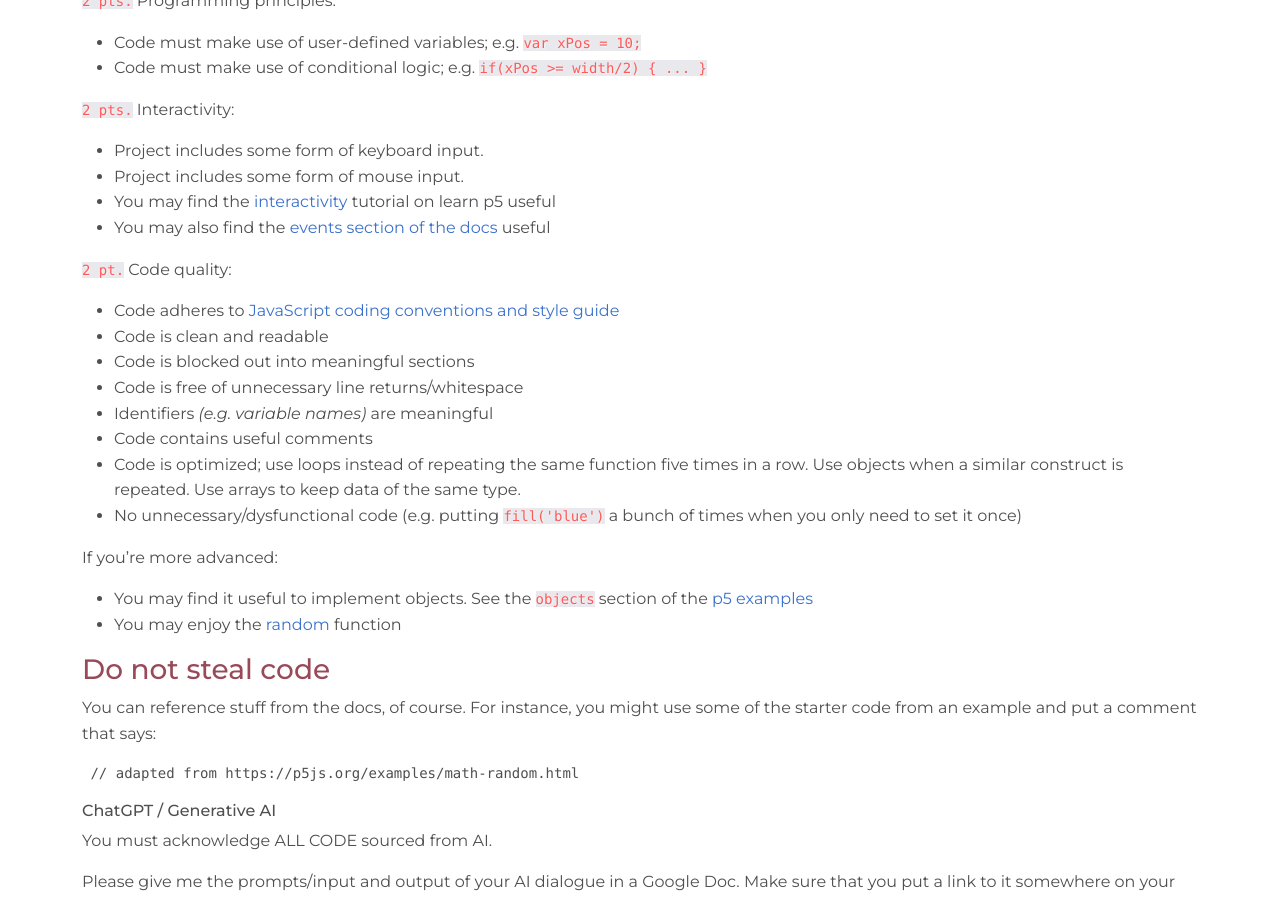
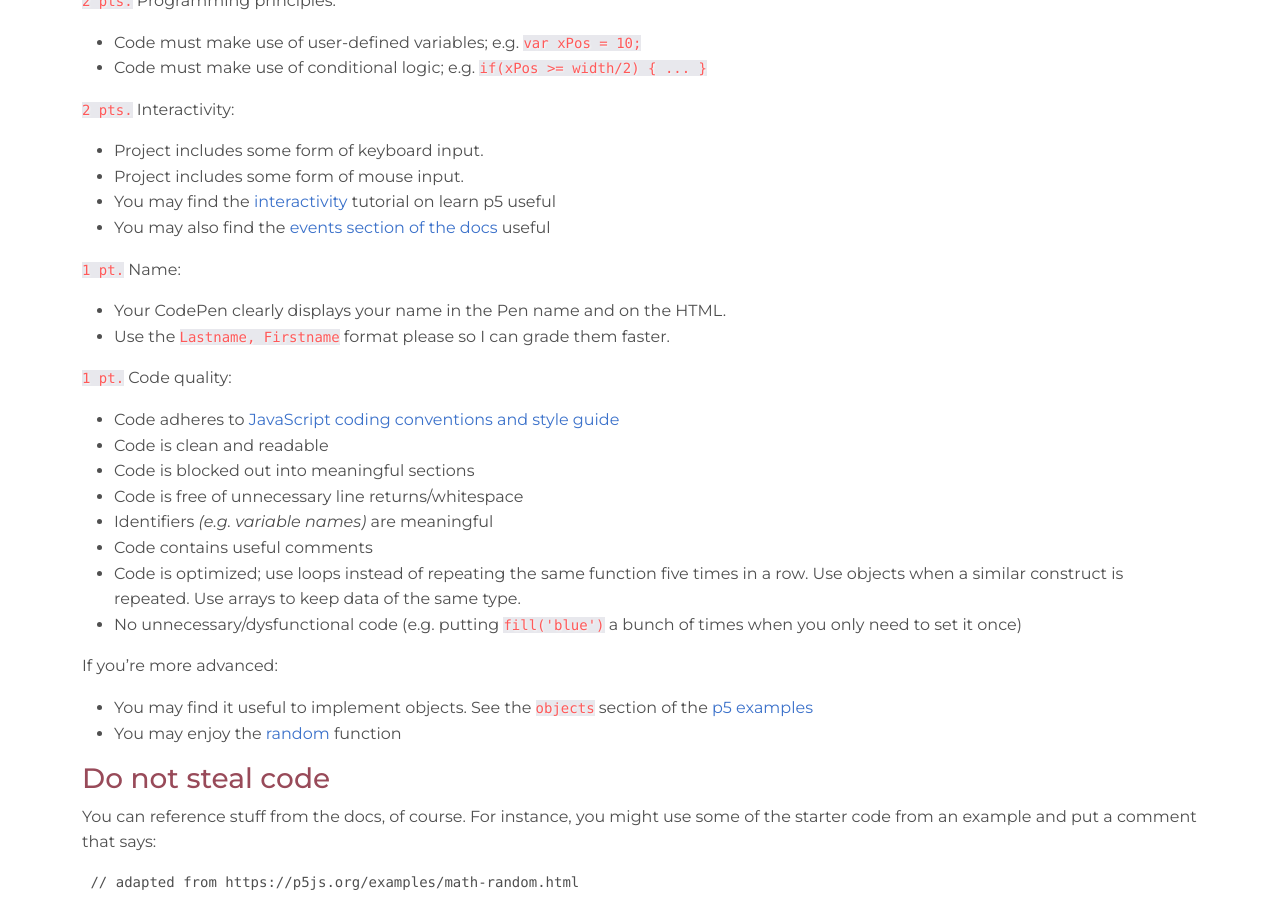
Before and after one commit to nicnosis/cu-courses, a Jekyll site: the page built from fa23/iaa/assignments/p1.md, in a window 1280 px wide and 900 px high, scrolled down 745 px. Built offline with Jekyll 4.4.1, drawn with Linux system fonts in a browser that asks for light colours; nearby versions of some CDN libraries.

Commit message:
p1 edits for iaa and ind

```diff
--- a/fa23/iaa/assignments/p1.md
+++ b/fa23/iaa/assignments/p1.md
@@ -37,7 +37,11 @@ This project is worth `10 points`.
 * You may find the [interactivity](https://p5js.org/learn/interactivity.html) tutorial on learn p5 useful
 * You may also find the [events section of the docs](https://p5js.org/reference/#group-Events) useful
 
-`2 pt.` Code quality:
+`1 pt.` Name:
+* Your CodePen clearly displays your name in the Pen name and on the HTML.
+* Use the `Lastname, Firstname` format please so I can grade them faster.
+
+`1 pt.` Code quality:
 * Code adheres to [JavaScript coding conventions and style guide](https://www.w3schools.com/js/js_conventions.asp)
 * Code is clean and readable
 * Code is blocked out into meaningful sections
```
Also changed, not shown: fa23/ind/assignments/p1.md (+1 -1 lines).
